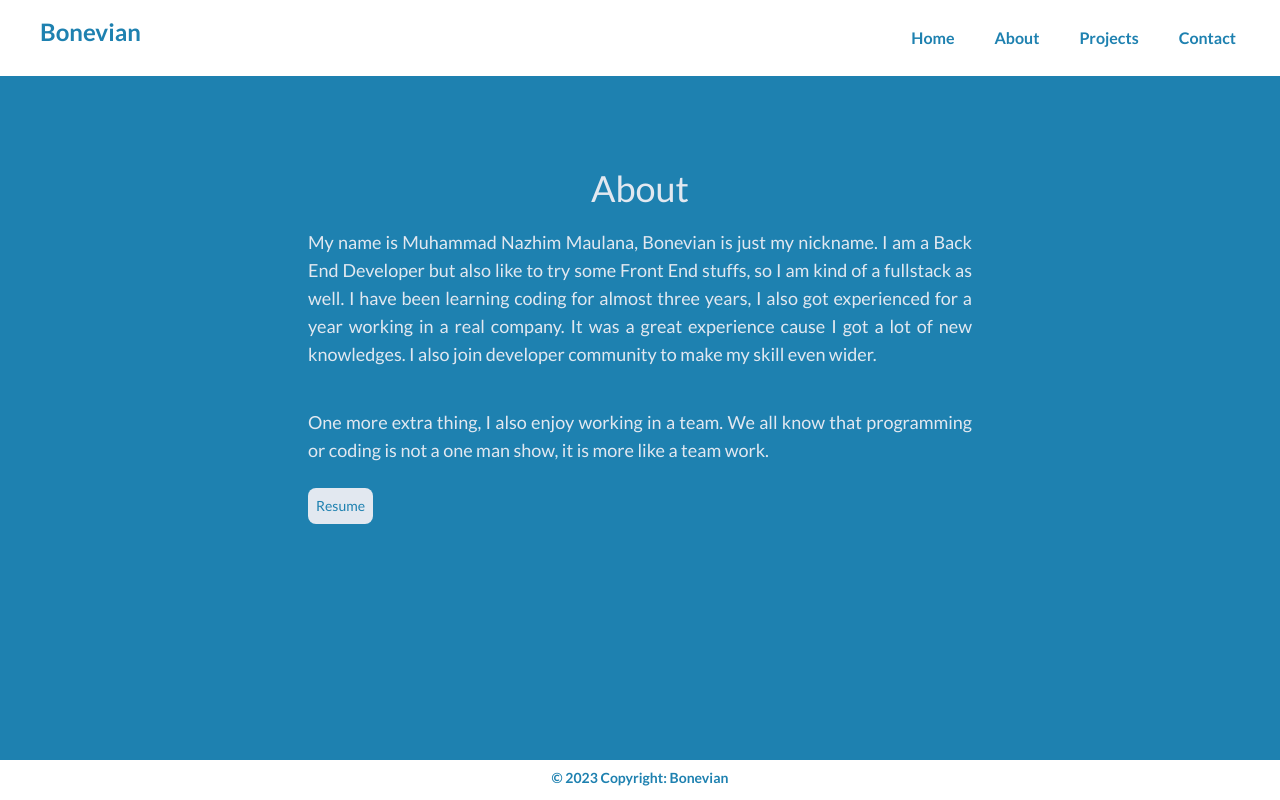
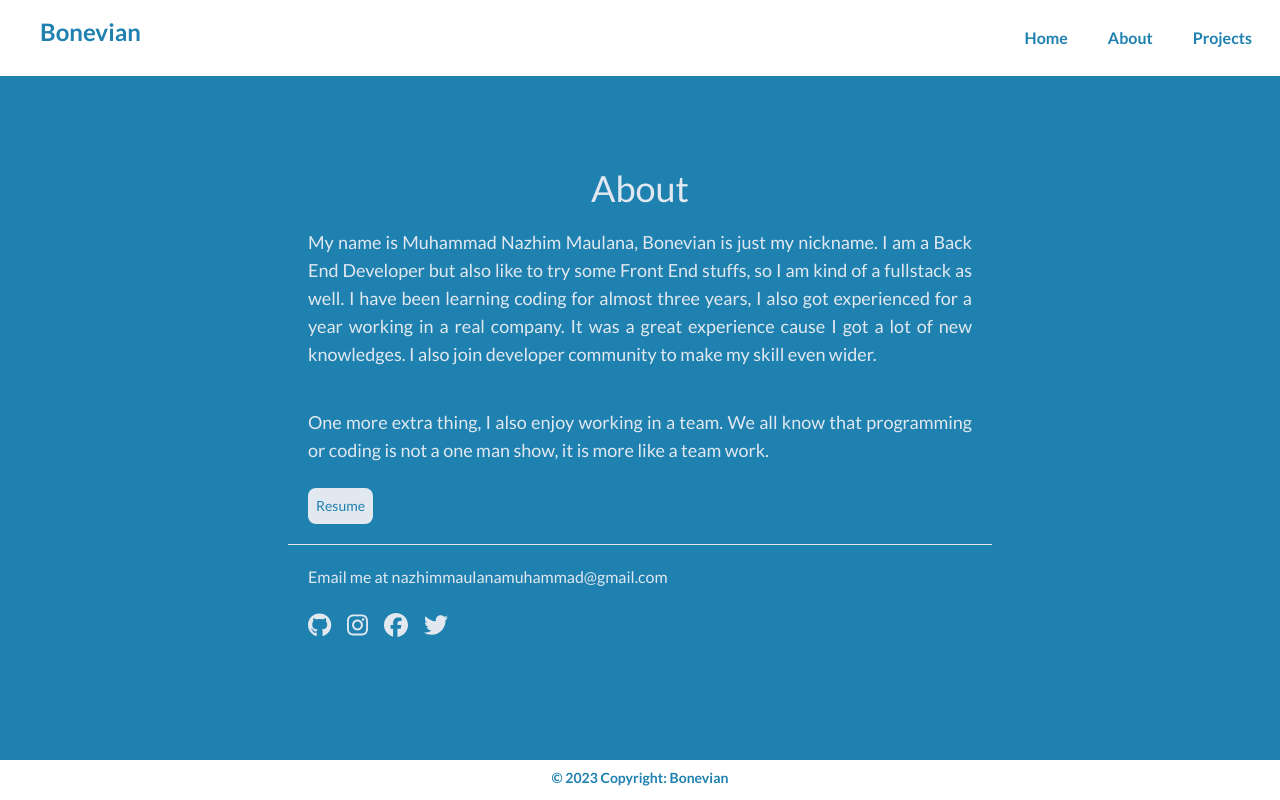
Before and after one commit to MuhammadNazhimMaulana/bonevian-portofolio, a React (Create React App) app: page /about in a window 1280 px wide. Built offline with nearby package versions, Linux system fonts and the light colour scheme.

Commit message:
Updates On view

```diff
--- a/src/App.js
+++ b/src/App.js
@@ -3,7 +3,6 @@ import Footer from './components/Footer';
 import Home from './pages/Home';
 import About from './pages/About';
 import Projects from './pages/Projects';
-import Contact from './pages/Contact';
 import { BrowserRouter, Routes, Route } from 'react-router-dom';
 
 function App() {
@@ -15,7 +14,6 @@ function App() {
           <Route path="/" element={<Home />}></Route>
           <Route path="/about" element={<About />}></Route>
           <Route path="/projects" element={<Projects />}></Route>
-          <Route path="/contact" element={<Contact />}></Route>
         </Routes>
         <Footer />
       </BrowserRouter>
--- /dev/null
+++ b/src/components/Button/MailButton.js
@@ -0,0 +1,19 @@
+import React from "react";
+import { Link } from "react-router-dom";
+
+const MailButton = ({ mailto, label }) => {
+    return (
+        <Link
+            to='#'
+            className="hover:text-white"
+            onClick={(e) => {
+                window.location.href = mailto;
+                e.preventDefault();
+            }}
+        >
+           {label}
+        </Link>
+     );
+}
+
+export default MailButton;
--- a/src/components/Navbar.js
+++ b/src/components/Navbar.js
@@ -27,7 +27,6 @@ const Navbar = () => {
                     <li className="md:ml-4 w-full text-center border-t-2 border-primary p-1 md:border-none md:p-0"><NavLink to="/" className="nav-item">Home</NavLink></li>
                     <li className="md:ml-4 w-full text-center border-t-2 border-primary p-1 md:border-none md:p-0"><NavLink to="/about" className="nav-item">About</NavLink></li>
                     <li className="md:ml-4 w-full text-center border-t-2 border-primary p-1 md:border-none md:p-0"><NavLink to="/projects" className="nav-item">Projects</NavLink></li>
-                    <li className="md:ml-4 w-full text-center border-t-2 border-primary p-1 md:border-none md:p-0 md:mr-4"><NavLink to="/contact" className="nav-item">Contact</NavLink></li>
                 </ul>
             </div>
         </div>
--- a/src/pages/About.js
+++ b/src/pages/About.js
@@ -1,10 +1,13 @@
+import MailButton from '../components/Button/MailButton';
 import { Link } from 'react-router-dom';
+import { FontAwesomeIcon } from '@fortawesome/react-fontawesome'
+import { faFacebook, faGithub, faInstagram, faTwitter } from '@fortawesome/free-brands-svg-icons'
 
 const About = () => {
     return (
         <div className="mb-auto mt-4 md:mt-20 mx-auto text-slate-200">
             <h1 className="text-center text-xl md:text-4xl mt-3">About</h1>
-            <div className="md:px-72">
+            <div className="lg:px-72">
                 <p className="text-justify p-5 text-sm md:text-lg">My name is Muhammad Nazhim Maulana, Bonevian is just my nickname. I am a Back End Developer but also like to try some Front End stuffs, so I am kind of a fullstack as well. I have been learning coding for almost three years, I also got experienced for a year working in a real company. It was a great experience cause I got a lot of new knowledges. I also join developer community to make my skill even wider.</p>
                 <p className="text-justify p-5 text-sm md:text-lg">One more extra thing, I also enjoy working in a team. We all know that programming or coding is not a one man show, it is more like a team work.</p>
                 <div className="p-5 -mt-4">
@@ -13,6 +16,18 @@ const About = () => {
                     </Link>
                 </div>
             </div>
+
+
+            <div className="lg:px-72 mb-2">
+                <hr />
+                <p className="p-5 text-md">Email me at <MailButton label="nazhimmaulanamuhammad@gmail.com" mailto="mailto:nazhimmaulanamuhammad@gmail.com" /> </p>
+                <span className="p-5 mt-2 mb-2 text-2xl">
+                    <Link to="http://github.com/MuhammadNazhimMaulana" target="_blank"><FontAwesomeIcon icon={faGithub} className="mr-4 hover:text-white" /></Link>
+                    <Link to="https://www.instagram.com/nazhimmaulana/" target="_blank"><FontAwesomeIcon icon={faInstagram} className="mr-4 hover:text-white" /></Link>
+                    <Link to="https://www.facebook.com/nazhim.maulana.3" target="_blank"><FontAwesomeIcon icon={faFacebook} className="mr-4 hover:text-white" /></Link>
+                    <Link to="https://twitter.com/NazhimMaulana" target="_blank"><FontAwesomeIcon icon={faTwitter} className="mr-4 hover:text-white" /></Link>
+                </span>
+            </div>
         </div>
      );
 }
--- a/src/pages/Contact.js
+++ /dev/null
@@ -1,38 +0,0 @@
-import { Link } from 'react-router-dom';
-import { FontAwesomeIcon } from '@fortawesome/react-fontawesome'
-import { faFacebook, faGithub, faInstagram, faTwitter } from '@fortawesome/free-brands-svg-icons'
-
-const Contact = () => {
-    return (
-        <div className="mb-auto mt-4 md:mt-20 text-slate-200 md:flex lg:px-28">
-            <div className="md:flex-1">
-                <p className="text-center text-5xl md:text-6xl mt-3 mb-7 font-bold">Contact</p>
-                <p className="ml-7 mb-2 text-lg">Email: nazhimmaulanamuhammad@gmail.com</p>
-                <p className="ml-7 mb-2 text-lg">Discord: Bone#1357</p>
-                <span className="ml-7 mt-2 mb-2 text-2xl">
-                    <Link to="http://github.com/MuhammadNazhimMaulana" target="_blank"><FontAwesomeIcon icon={faGithub} className="mr-4 hover:text-white" /></Link>
-                    <Link to="https://www.instagram.com/nazhimmaulana/" target="_blank"><FontAwesomeIcon icon={faInstagram} className="mr-4 hover:text-white" /></Link>
-                    <Link to="https://www.facebook.com/nazhim.maulana.3" target="_blank"><FontAwesomeIcon icon={faFacebook} className="mr-4 hover:text-white" /></Link>
-                    <Link to="https://twitter.com/NazhimMaulana" target="_blank"><FontAwesomeIcon icon={faTwitter} className="mr-4 hover:text-white" /></Link>
-                </span>
-            </div>
-
-            <div className="md:flex-1 p-8">
-                <div className="block mb-6">
-                    <label className="block text-slate-200 text-sm font-bold mb-2" htmlFor="username">Name</label>
-                    <input className="mt-1 block text-primary w-full rounded-md border-gray-300 shadow-sm focus:border-primary" id="username" type="text" placeholder="Username" />
-                </div>
-                <div className="block mb-6">
-                    <label className="block text-slate-200 text-sm font-bold mb-2" htmlFor="email">Email</label>
-                    <input className="mt-1 block text-primary w-full rounded-md border-gray-300 shadow-sm focus:border-primary" id="email" type="email" placeholder="Email" />
-                </div>
-                <div className="block mb-6">
-                    <label className="block text-slate-200 text-sm font-bold mb-2" htmlFor="message">Message</label>
-                    <textarea className="mt-1 block w-full rounded-md border-primary shadow-sm focus:border-primary" name="message" id="message" cols="30" rows="5"></textarea>
-                </div>
-            </div>
-        </div>
-     );
-}
-
-export default Contact;
```
